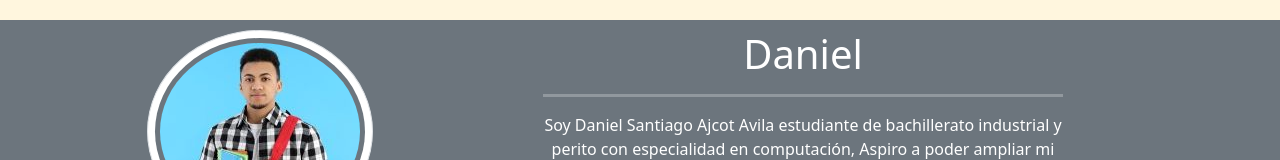
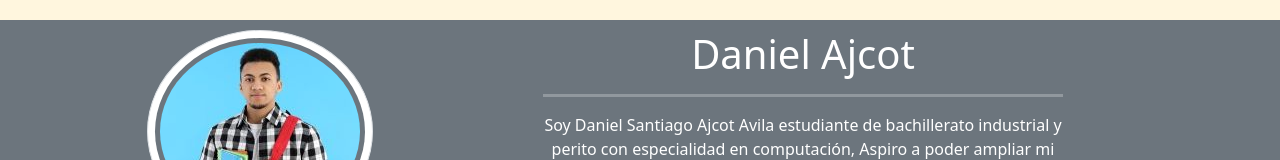
Before and after one commit to DanielAvila10/DanielAvila10.github.io, a plain HTML site: page index.html in a window 1280 px wide. Shown: the top 160 px of the page. Drawn offline with Linux system fonts and the light colour scheme.

Commit message:
Update index.html

```diff
--- a/index.html
+++ b/index.html
@@ -20,7 +20,7 @@
 
         </div>
         <div class="col-5">
-        <h1 class="text-center" style="margin-top: 10px;">Daniel</h1>
+        <h1 class="text-center" style="margin-top: 10px;">Daniel Ajcot</h1>
         <hr size="5px" color="white">
         <p>
             Soy  Daniel Santiago Ajcot Avila estudiante de bachillerato industrial y perito con especialidad en computación, Aspiro a poder ampliar mi conocimiento en programación, y contribuir en el desarrollo de software, Busco brindar calidad de atención y optimizar el rendimiento de los sistemas informáticos        </p>
```
